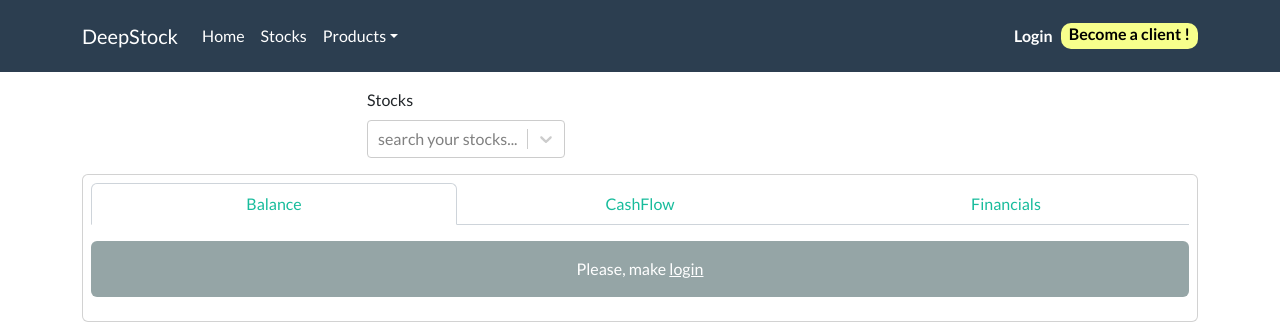
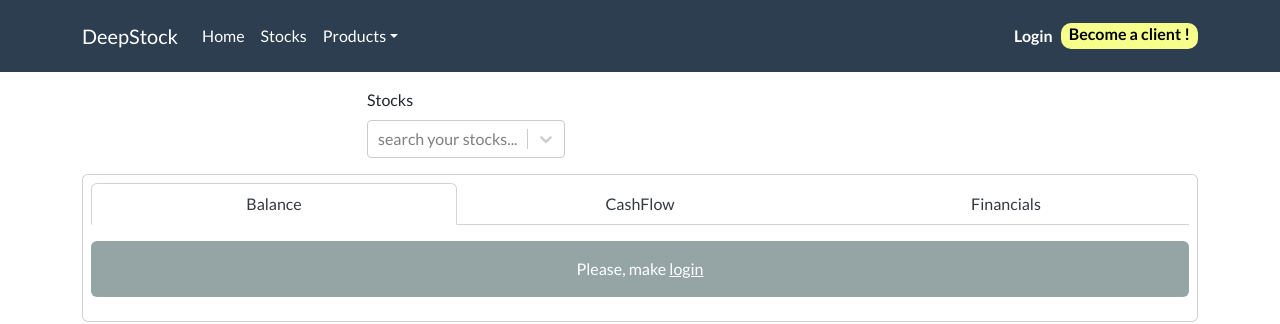
Before and after one commit to victoralmeida428/DeepStock, a React (Create React App) app in the folder frontend/: page /informations in a window 1280 px wide. Shown: the top 324 px of the page. Built offline with nearby package versions, Linux system fonts and the light colour scheme.

Commit message:
date_info

```diff
--- a/frontend/src/screens/InformationsScreen.js
+++ b/frontend/src/screens/InformationsScreen.js
@@ -56,7 +56,7 @@ export default function InformationScreen() {
             <Card className="mt-3 p-2">
                 <Nav variant="tabs" justify>
                     <Nav.Item>
-                        <Nav.Link active={balace} onClick={()=>{
+                        <Nav.Link style={{color:'#343a40'}} active={balace} onClick={()=>{
                             setBalance(true)
                             setFinan(false)
                             setCash(false)
@@ -64,7 +64,7 @@ export default function InformationScreen() {
                         }}>Balance</Nav.Link>
                     </Nav.Item>
                     <Nav.Item>
-                        <Nav.Link active={cash} onClick={()=>{
+                        <Nav.Link style={{color:'#343a40'}}  active={cash} onClick={()=>{
                             setBalance(false)
                             setFinan(false)
                             setCash(true)
@@ -72,7 +72,7 @@ export default function InformationScreen() {
                         }}>CashFlow</Nav.Link>
                     </Nav.Item>
                     <Nav.Item>
-                        <Nav.Link active={finan} onClick={()=>{
+                        <Nav.Link style={{color:'#343a40'}}  active={finan} onClick={()=>{
                             setBalance(false)
                             setFinan(true)
                             setCash(false)
```
Also changed, not shown: 1 other file (tests, documents, lock files or other folders).
